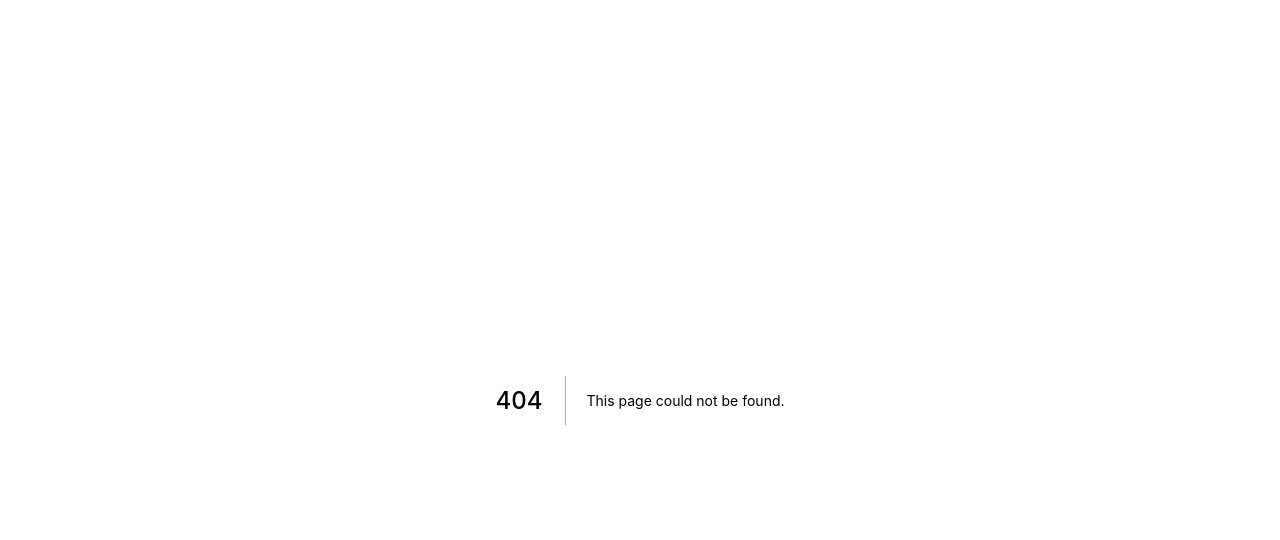
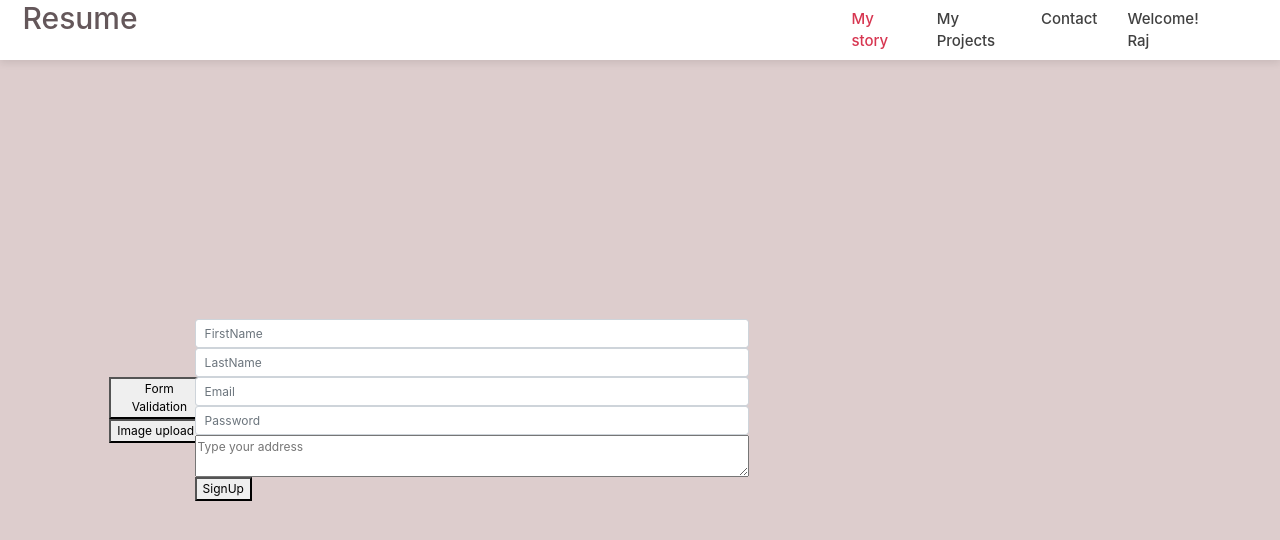
Before and after one commit to Raj6198/rajresume, a Next.js app: page /formValidation in a window 1280 px wide. Before the commit this address had no page. Shown: the top 540 px of the page. Built offline with nearby package versions, Linux system fonts and the light colour scheme.

Commit message:
form validation added separated page

```diff
--- a/components/header.js
+++ b/components/header.js
@@ -89,7 +89,7 @@ class Header extends Component {
                             </Navbar.Brand>
                             <Navbar.Collapse id="basic-navbar-nav" className="col-md-10 col-lg-11 pr-0">
                                 <Nav className="mr-auto">
-                                    <Nav.Link className={this.state.highlight} onClick={this.routeStory}>Form Validation</Nav.Link>
+                                    <Nav.Link className={this.state.highlight} onClick={this.routeStory}>My story</Nav.Link>
                                     <Nav.Link className={this.state.highlight3} onClick={this.routeProject}>My Projects</Nav.Link>
                                     <Nav.Link className={this.state.highlight1} onClick={this.routeContact}>Contact</Nav.Link>
                                     <Nav.Link className={this.state.highlight2} onClick={this.routerHome}>Welcome! Raj</Nav.Link>
--- /dev/null
+++ b/pages/formValidation.js
@@ -0,0 +1,102 @@
+import React, { Component } from 'react';
+import Layout from '../components/layout';
+import { myService } from "../properties/services";
+
+class formValidation extends Component {
+
+  constructor(props) {
+    super(props);
+    this.state = {
+      firstName: '',
+      lastName: '',
+      email: '',
+      password: '',
+      address: '',
+      showSignUp: true,
+      data: []
+    }
+  }
+
+  componentDidMount() {
+    myService.sentHighlight('myStory');
+    localStorage.setItem('highlight', 'myStory');
+  }
+
+  // handle Change Function:
+  handleChange = (e) => {
+    this.setState ({ [e.target.name] : e.target.value });
+  }
+
+  // HandleSubmit Function:
+  handleSubmit = () => {
+    const { firstName, lastName, email, password, address } = this.state
+    const emailtest = /^(([^<>()[\]\\.,;:\s@"]+(\.[^<>()[\]\\.,;:\s@"]+)*)|(".+"))@((\[[0-9]{1,3}\.[0-9]{1,3}\.[0-9]{1,3}\.[0-9]{1,3}\])|(([a-zA-Z\-0-9]+\.)+[a-zA-Z]{2,}))$/;
+    if(!firstName) {
+      alert("Please enter your FirstName");
+    } else if(!lastName) {
+      alert("Please enter your LastName");
+    } else if(!email) {
+      alert("Please enter your Email");
+    } else if(!emailtest.test(email)) {
+      alert("please enter valid Email Address");
+    } else if(!password) {
+      alert("Please enter the password");
+    } else if(!address) {
+      alert("Please enter your address");
+    } else {
+      const params = {
+        "firstName": firstName,
+        "lastName": lastName,
+        "email": email,
+        "password": password,
+        "address": address
+      }
+      console.log(params);
+      localStorage.setItem("signupDetails", JSON.stringify(params));
+      let data;
+      if (localStorage.getItem("signupDetails")) {
+        data = JSON.parse(localStorage.getItem("signupDetails"));
+      }
+      this.setState ({ showSignUp: false, data })
+      alert("SignUp successfull");
+    }
+  }
+
+  render() {
+    const { data } = this.state
+    return (
+      <Layout>
+        <div className="parent-container">
+          <div className="row my-story">
+            <div className="col-md-10 offset-md-1 col-lg-6 offset-xl-1 col-lg-2 d-flex align-items-center justify-content-lg-start justify-content-center">
+              <div className="column">
+                <button className="button">Form Validation</button>
+                <button>Image upload</button>
+              </div>
+              {this.state.showSignUp && <div className="form-graph row">
+                <input type="text" className="form-control" placeholder="FirstName" name="firstName" value={this.state.firstName} onChange={(event) =>this.handleChange(event)}></input>
+                <input type="text" className="form-control" placeholder="LastName" name="lastName" value={this.state.lastName} onChange={(event) =>this.handleChange(event)}></input>
+                <input type="email" className="form-control" placeholder="Email" name="email" value={this.state.email} onChange={(event) =>this.handleChange(event)}></input>
+                <input type="password" className="form-control" placeholder="Password" name="password" value={this.state.password} onChange={(event) =>this.handleChange(event)}></input>
+                <textarea className="textArea" placeholder="Type your address" name="address" value={this.state.address} onChange={(event) =>this.handleChange(event)}></textarea>
+                <button onClick={this.handleSubmit}>SignUp</button>
+              </div>}
+              {!this.state.showSignUp && <div>
+                <h1>FirtName: {data.firstName}</h1>
+                <h1>LastName: {data.lastName}</h1>
+                <h1>Email: {data.email}</h1>
+                <h1>Password: {data.password}</h1>
+                <h1>Address: {data.address}</h1>
+              </div>}
+              {!this.state.showSignUp
+
+              }
+            </div>
+          </div>
+        </div>
+      </Layout>
+    );
+  }
+}
+
+export default formValidation;
```
Also changed, not shown: pages/mystory.js (+0 -64 lines).
